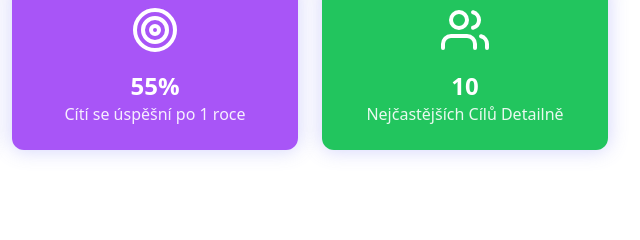
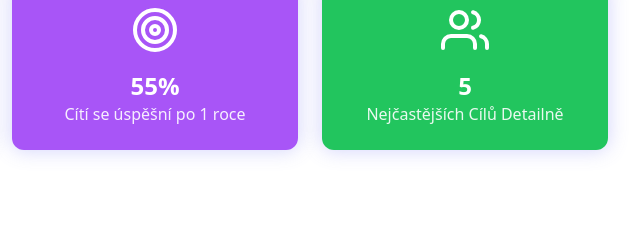
Before and after one commit to Peter-Pix/analyza-osobnich-cilu, a plain HTML site: page index.html in a window 1280 px wide. Shown: the part 438-678 px from the top of the page, 640-1280 px from the left. Drawn offline with nearby package versions, Linux system fonts and the light colour scheme.

Commit message:
Update index.html

```diff
--- a/index.html
+++ b/index.html
@@ -112,7 +112,7 @@
                 </div>
                 <div class="bg-green-500 text-white p-6 rounded-xl text-center glow-card" title="Počet nejpodrobnějších cílů v tomto přehledu">
                     <i data-feather="users" class="w-12 h-12 mx-auto mb-4"></i>
-                    <h3 class="text-2xl font-bold">10</h3>
+                    <h3 class="text-2xl font-bold">5</h3>
                     <p class="opacity-90">Nejčastějších Cílů Detailně</p>
                 </div>
             </div>
```
